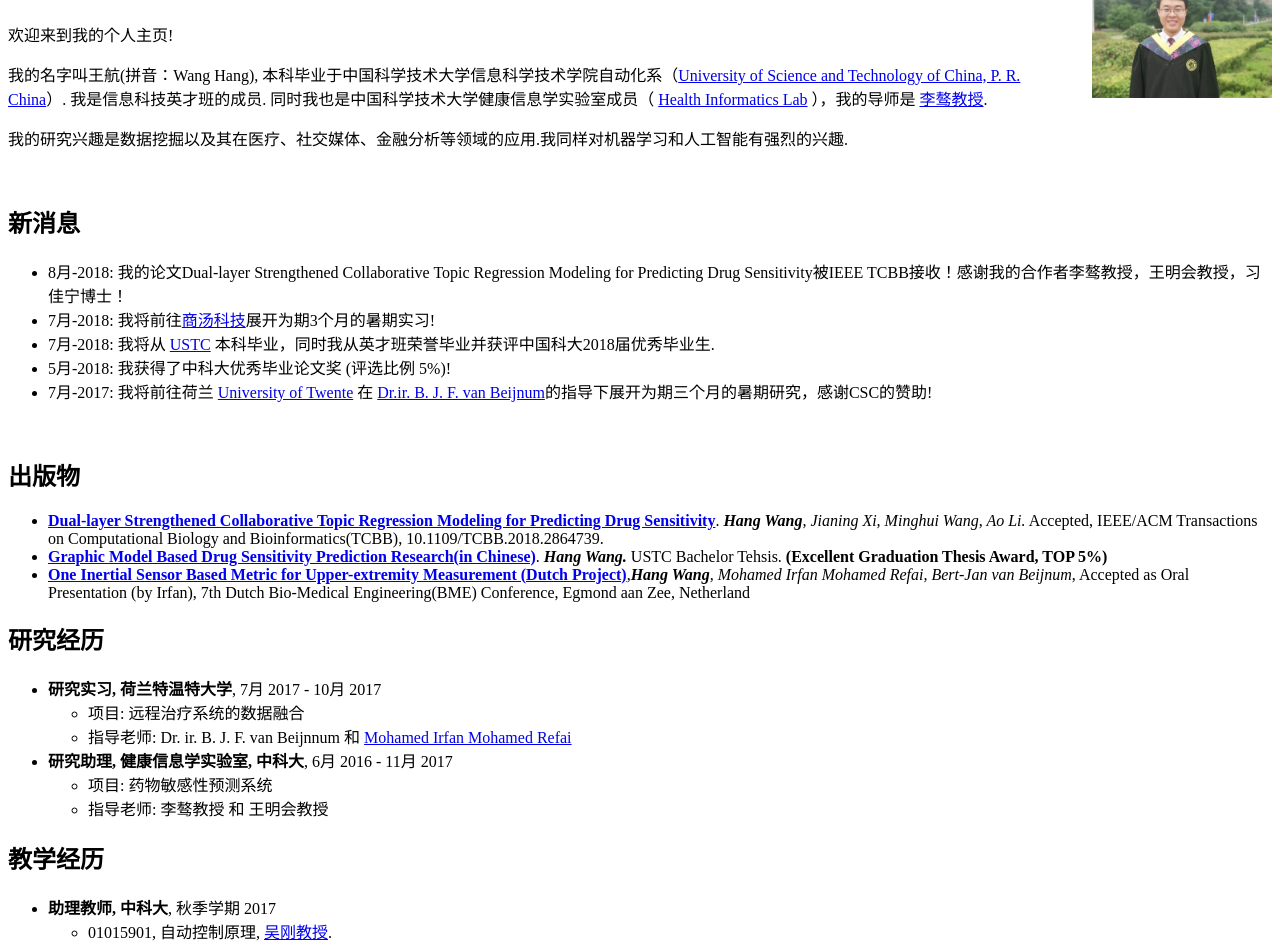
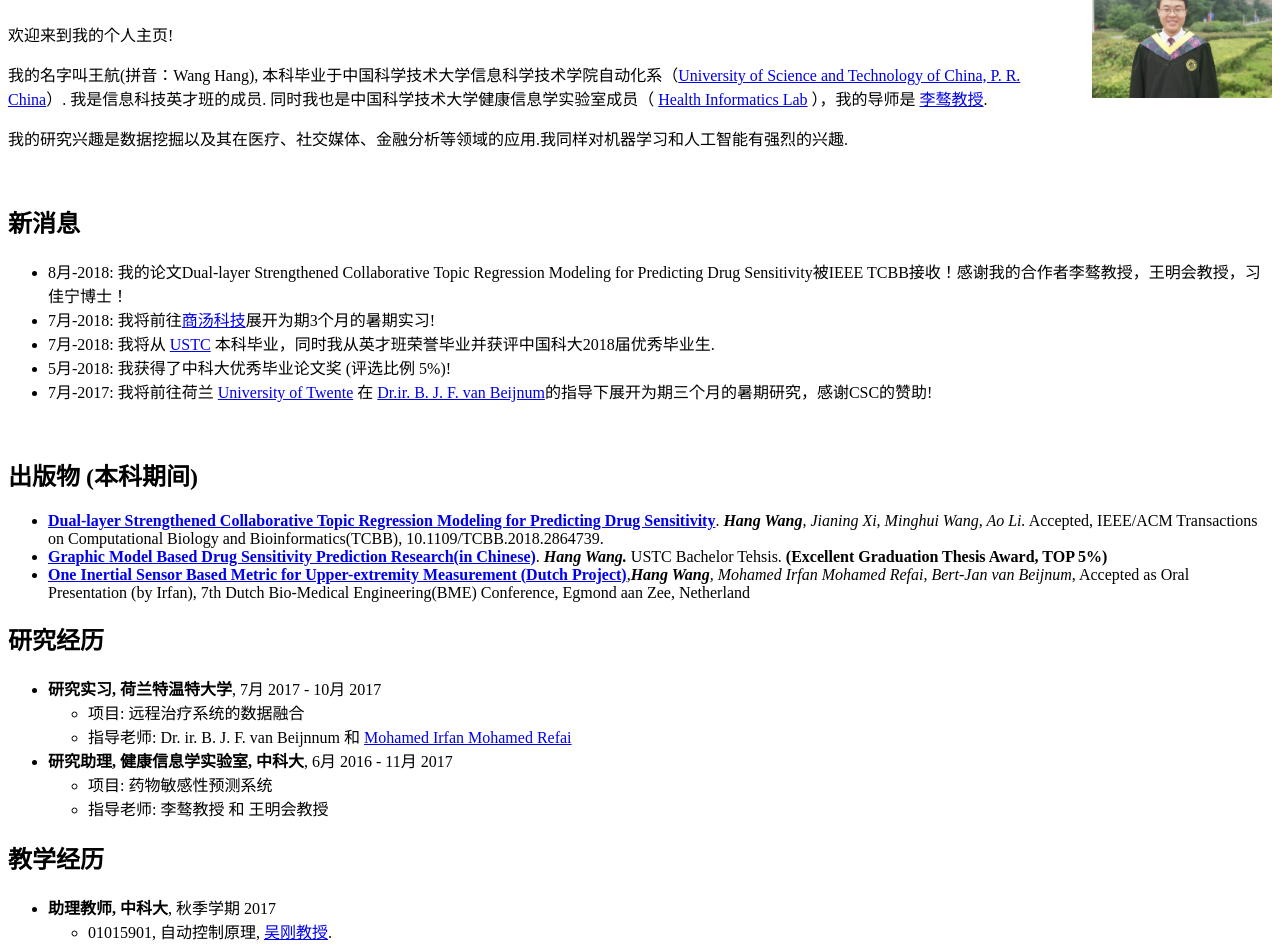
Before and after one commit to ustcmike/ustcmike.github.io, a Jekyll site: the page built from chinese.md, in a window 1280 px wide. Shown: the part 234-1186 px from the top of the page. Built offline with Jekyll 4.4.1, drawn with Linux system fonts in a browser that asks for light colours; nearby versions of some CDN libraries; our own code applies the rules of GitHub Pages for plain Markdown files.

Commit message:
Update chinese.md

```diff
--- a/chinese.md
+++ b/chinese.md
@@ -27,7 +27,7 @@ title: "Hang Wang: Homepage"
 
 &nbsp;
 
-## 出版物
+## 出版物 (本科期间)
   * **[Dual-layer Strengthened Collaborative Topic Regression Modeling for Predicting Drug Sensitivity](static/papers/17-dsctr.pdf)**. *__Hang Wang__, Jianing Xi, Minghui Wang, Ao Li.* Accepted, IEEE/ACM Transactions on Computational Biology and Bioinformatics(TCBB), 10.1109/TCBB.2018.2864739.
   * **[Graphic Model Based Drug Sensitivity Prediction Research(in Chinese)](static/papers/18-thesis.pdf)**. *__Hang Wang.__* USTC Bachelor Tehsis. **(Excellent Graduation Thesis Award, TOP 5%)**
    * **[One Inertial Sensor Based Metric for Upper-extremity Measurement (Dutch Project)](static/papers/17-tnsre.pdf)**,*__Hang Wang__, Mohamed Irfan Mohamed Refai, Bert-Jan van Beijnum*, Accepted as Oral Presentation (by Irfan), 7th Dutch Bio-Medical Engineering(BME)  Conference, Egmond aan Zee, Netherland
```
